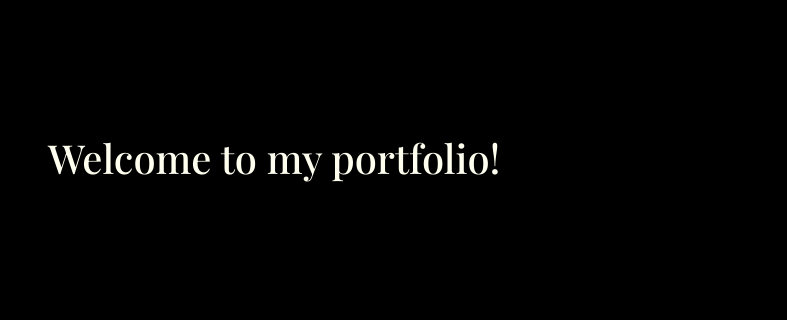
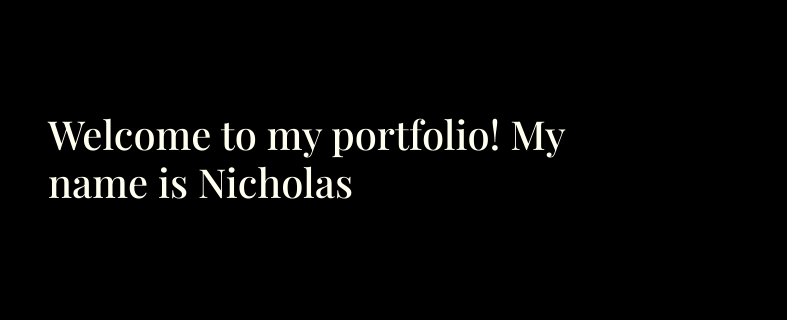
Before and after one commit to Nick-H0/portfolio-, a website: page index.html in a window 1280 px wide. Shown: the part 278-598 px from the top of the page, 0-787 px from the left. Drawn offline with nearby package versions, Linux system fonts and the light colour scheme; a web font is replaced by a local one.

Commit message:
GCU initial commit

```diff
--- a/index.html
+++ b/index.html
@@ -27,7 +27,7 @@
     <section class="m-5 Myfont section-fluid">
         <div class="row align-items-center">
             <div class="col-6">
-                <h1>Welcome to my portfolio!</h1>
+                <h1>Welcome to my portfolio! My name is Nicholas</h1>
             </div>
             <div class="col-6">
                 <div class="sketchfab-embed-wrapper" style = "text-align: center; text-align: center; height: 400px;"> <iframe title="Firsthuman" frameborder="0" allowfullscreen mozallowfullscreen="true" webkitallowfullscreen="true" allow="autoplay; fullscreen; xr-spatial-tracking" xr-spatial-tracking execution-while-out-of-viewport execution-while-not-rendered web-share src="https://sketchfab.com/models/21a9b516ceff4b8d868c92ba6c163d01/embed"> </iframe> <p style="font-size: 13px; font-weight: normal; margin: 5px; color: #4A4A4A;"> <a href="https://sketchfab.com/3d-models/firsthuman-21a9b516ceff4b8d868c92ba6c163d01?utm_medium=embed&utm_campaign=share-popup&utm_content=21a9b516ceff4b8d868c92ba6c163d01" target="_blank" rel="nofollow" style="font-weight: bold; color: #1CAAD9;"> Firsthuman </a> by <a href="https://sketchfab.com/tallgander1243?utm_medium=embed&utm_campaign=share-popup&utm_content=21a9b516ceff4b8d868c92ba6c163d01" target="_blank" rel="nofollow" style="font-weight: bold; color: #1CAAD9;"> tallgander1243 </a> on <a href="https://sketchfab.com?utm_medium=embed&utm_campaign=share-popup&utm_content=21a9b516ceff4b8d868c92ba6c163d01" target="_blank" rel="nofollow" style="font-weight: bold; color: #1CAAD9;">Sketchfab</a></p></div>
```
